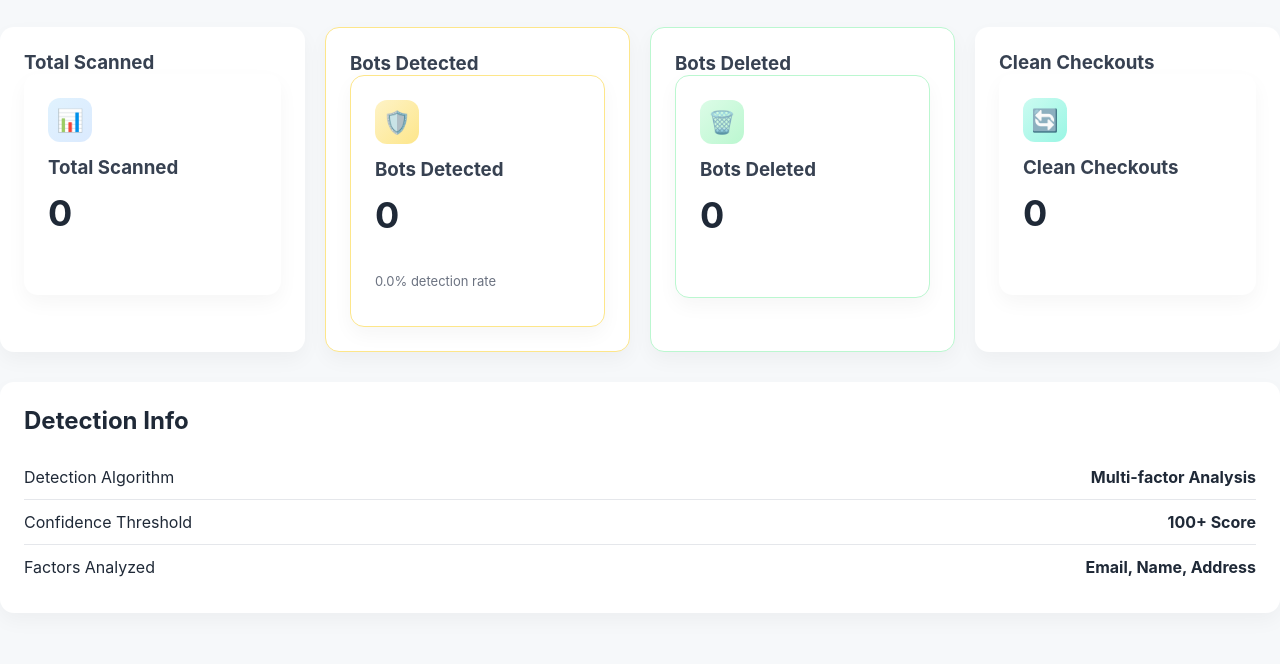
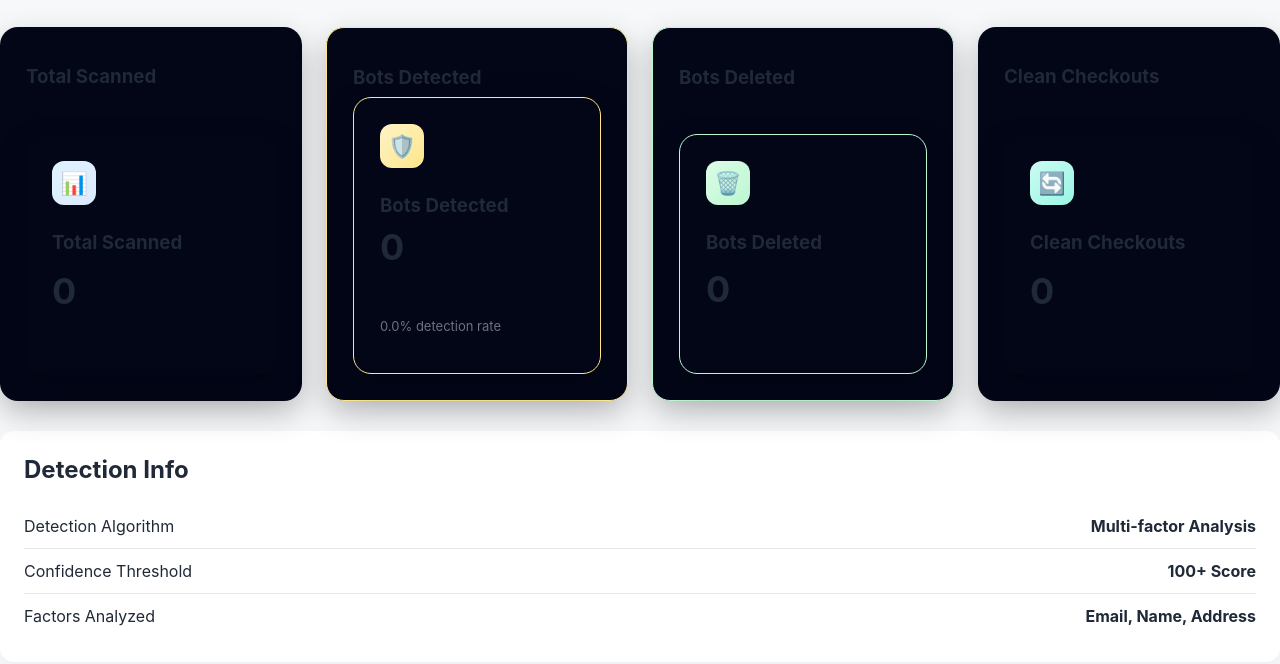
Before and after one commit to ogunwande/bot-checkout-cleaner, a website: page public/index.html in a window 1280 px wide. Shown: the part 124-788 px from the top of the page. Drawn offline with Linux system fonts and the light colour scheme; no server answers.

Commit message:
Update styles.css

```diff
--- a/public/styles.css
+++ b/public/styles.css
@@ -77,18 +77,24 @@ body {
 
 .cards {
   display: grid;
-  grid-template-columns: repeat(auto-fit, minmax(230px, 1fr));
-  gap: 20px;
+  grid-template-columns: repeat(4, 1fr);
+  gap: 24px;
   margin-bottom: 30px;
 }
 
+
 .card {
-  background: white;
-  border-radius: 14px;
-  padding: 24px;
-  box-shadow: 0 8px 20px rgba(0,0,0,0.04);
+  background: #020617;
+  border-radius: 18px;
+  padding: 26px;
+  min-height: 240px;
+  display: flex;
+  flex-direction: column;
+  justify-content: space-between;
+  box-shadow: 0 12px 30px rgba(0,0,0,0.25);
   transition: transform 0.2s ease, box-shadow 0.2s ease;
 }
+
 
 .card:hover {
   transform: translateY(-2px);
@@ -96,15 +102,24 @@ body {
 }
 
 .card h3 {
-  margin: 0;
-  color: #374151;
+  margin: 12px 0 8px;
 }
 
-.value {
+.card .value {
   font-size: 36px;
-  font-weight: bold;
-  margin-top: 12px;
+  font-weight: 700;
+  margin-top: auto; /* pushes value down evenly */
 }
+.card-inner {
+  border-radius: 16px;
+  padding: 22px;
+  border: 1px solid rgba(255,255,255,0.15);
+  height: 100%;
+  display: flex;
+  flex-direction: column;
+  justify-content: space-between;
+}
+
 
 .small {
   font-size: 13px;
```
